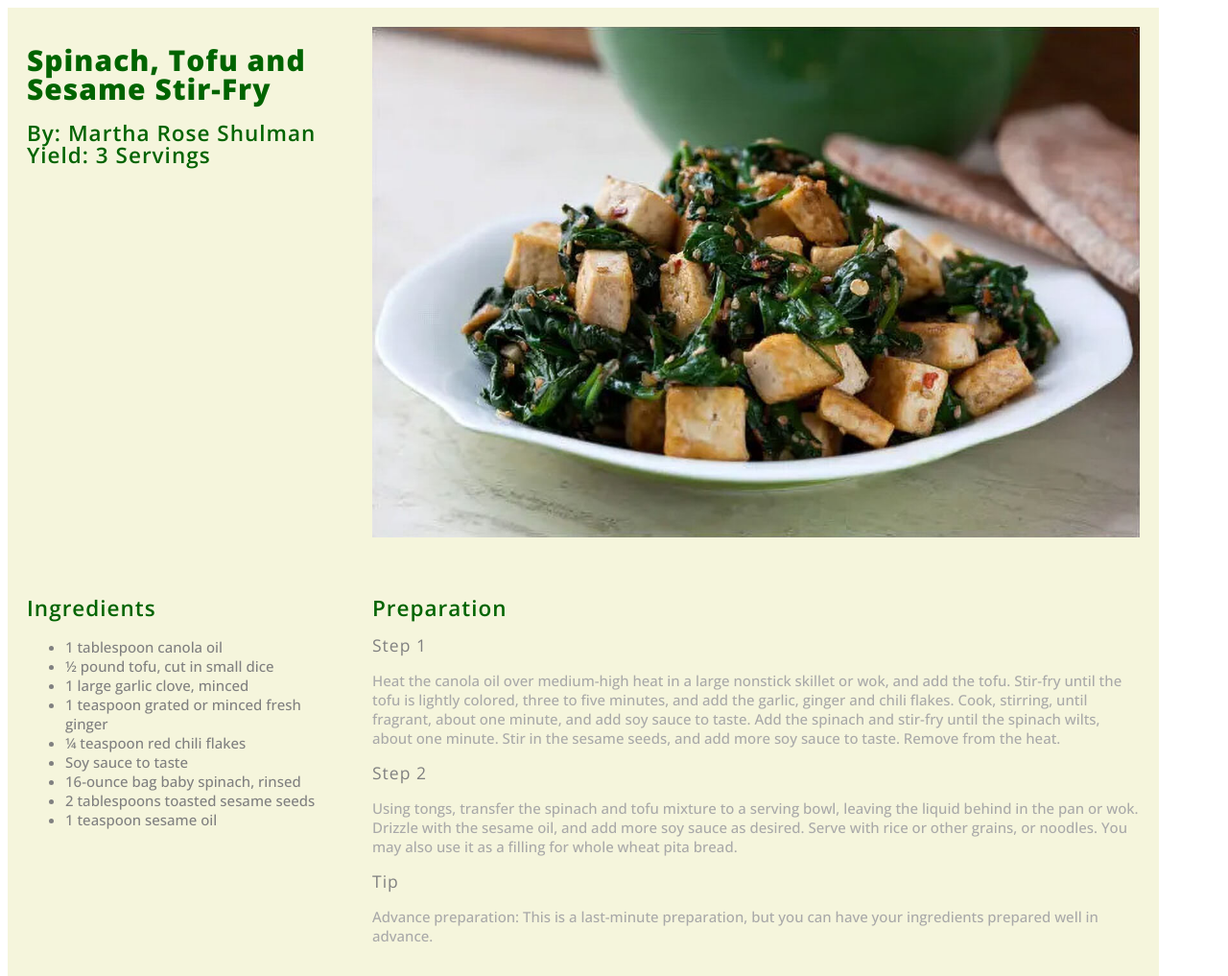
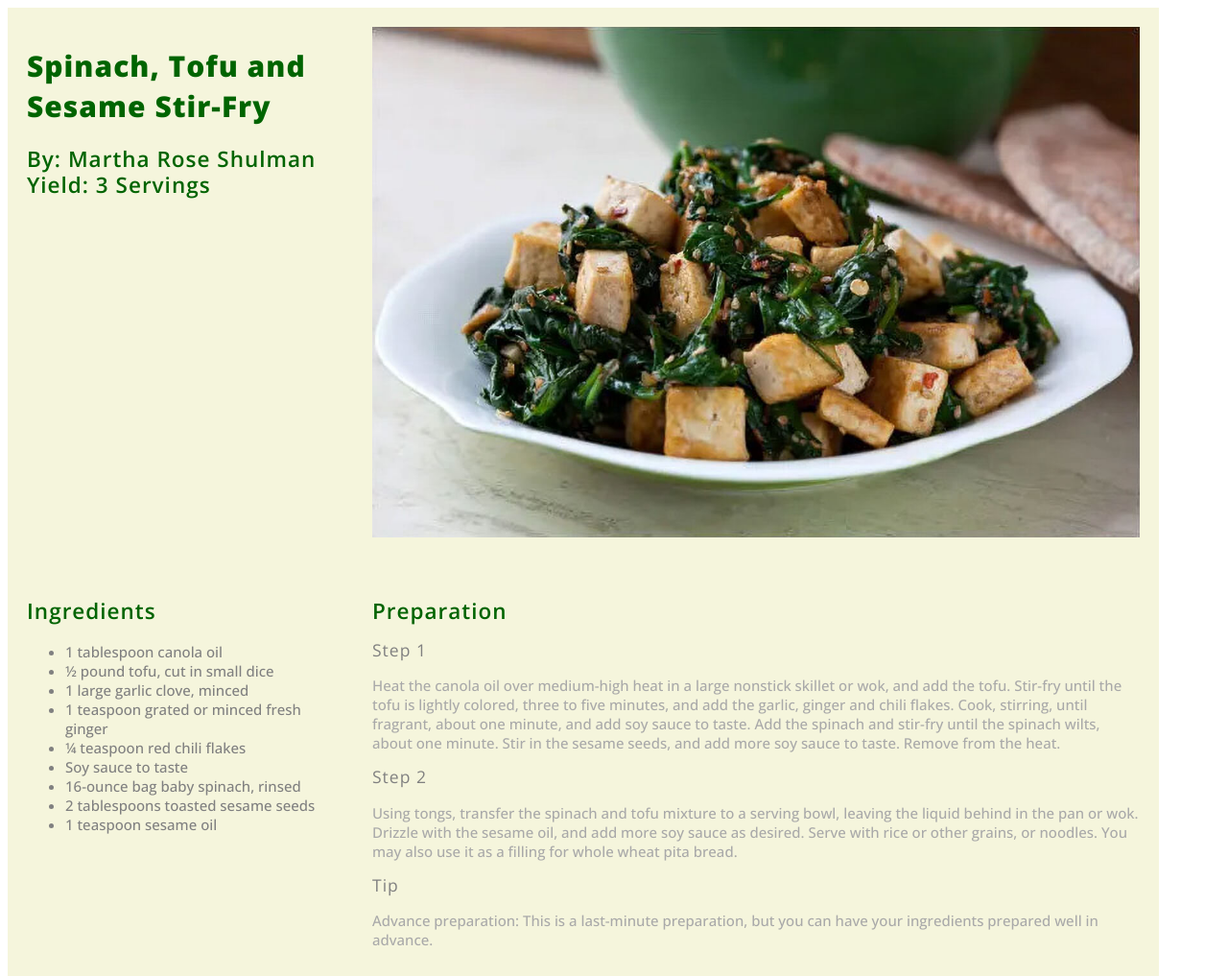
Before and after one commit to hanhminh06/exercise-7, a plain HTML site: page index.html in a window 1280 px wide. Shown: the top 1017 px of the page at 96% size. Drawn offline with nearby package versions, Linux system fonts and the light colour scheme; a web font is replaced by a local one.

Commit message:
new code

```diff
--- a/index.html
+++ b/index.html
@@ -24,7 +24,7 @@ font-family: "Open Sans", sans-serif;
   font-style: normal;
   font-variation-settings: "wdth" 100;
   letter-spacing: 1px;
-  line-height: 1em;
+  line-height: 1.4em;
    }
 
    h2{
@@ -35,7 +35,7 @@ font-family: "Open Sans", sans-serif;
   font-style: normal;
   font-variation-settings: "wdth" 100;
   letter-spacing: 1px;
-  line-height: 1em;
+  line-height: 1.2em;
    }
 
    h3{
```
